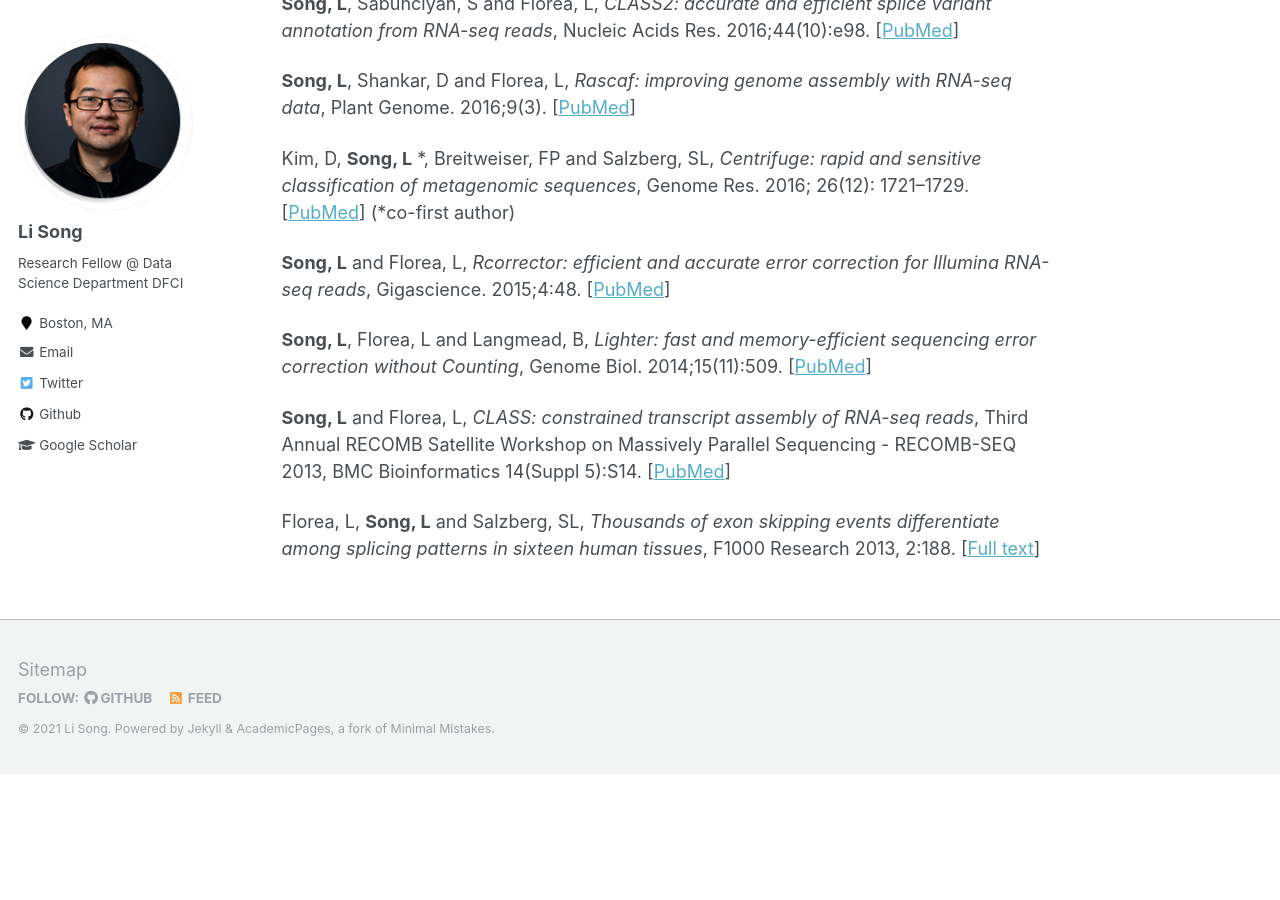
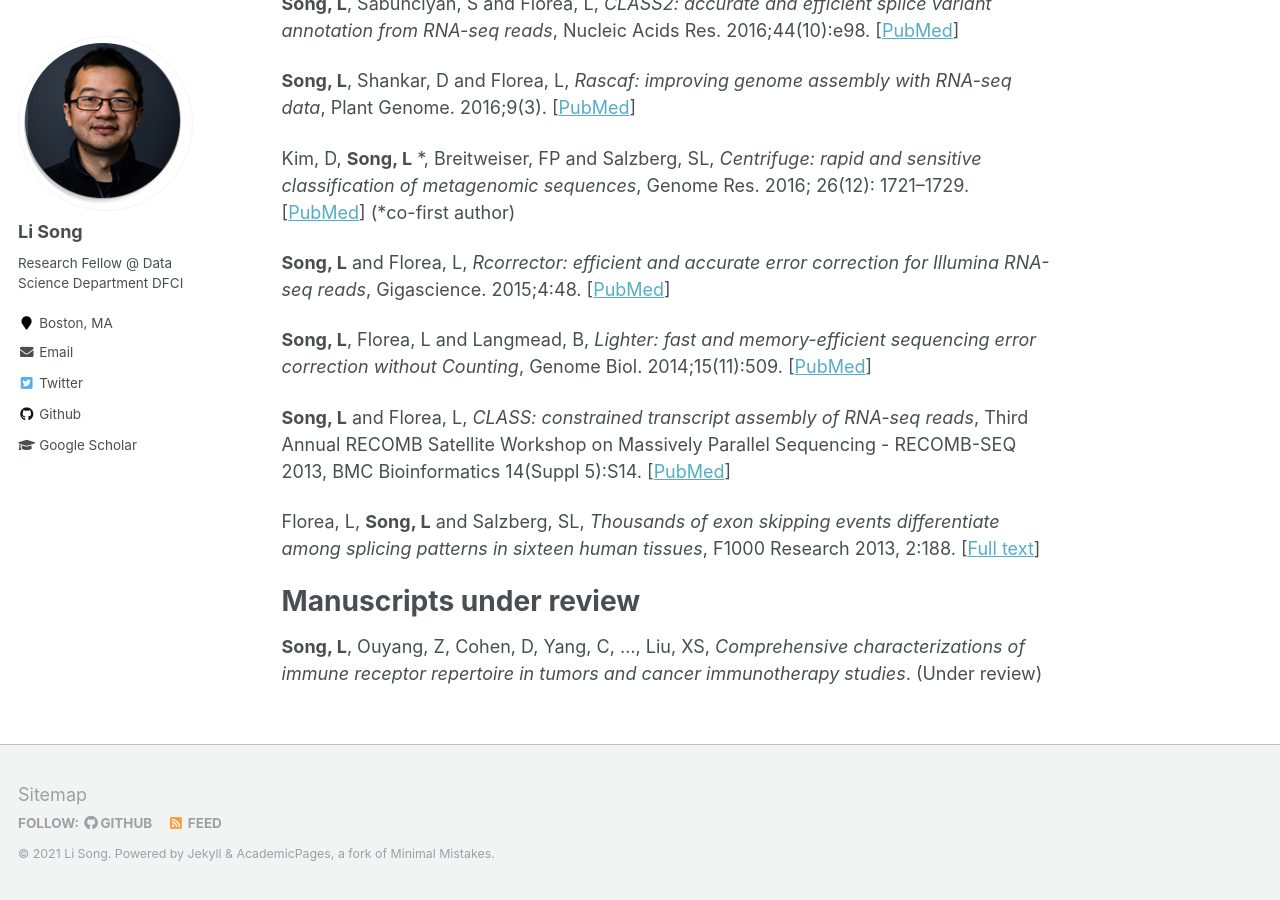
Before and after one commit to mourisl/mourisl.github.io, a Jekyll site: the page built from _pages/about.md, in a window 1280 px wide and 900 px high, scrolled down 1886 px. Built offline with Jekyll 4.4.1, drawn with Linux system fonts in a browser that asks for light colours; before the commit the page ends 2660 px from its top, so only the background shows below that.

Commit message:
Update publication

```diff
--- a/_pages/about.md
+++ b/_pages/about.md
@@ -55,3 +55,7 @@
 **Song, L** and Florea, L, *CLASS: constrained transcript assembly of RNA-seq reads*, Third Annual RECOMB Satellite Workshop on Massively Parallel Sequencing - RECOMB-SEQ 2013, BMC Bioinformatics 14(Suppl 5):S14. \[[PubMed](http://www.ncbi.nlm.nih.gov/pubmed/23734605)\]
 
 Florea, L, **Song, L** and Salzberg, SL, *Thousands of exon skipping events differentiate among splicing patterns in sixteen human tissues*, F1000 Research 2013, 2:188. \[[Full text](http://f1000research.com/articles/2-188/v1)\]
+
+Manuscripts under review
+======
+**Song, L**, Ouyang, Z, Cohen, D, Yang, C, …, Liu, XS, *Comprehensive characterizations of immune receptor repertoire in tumors and cancer immunotherapy studies*. (Under review)
```
